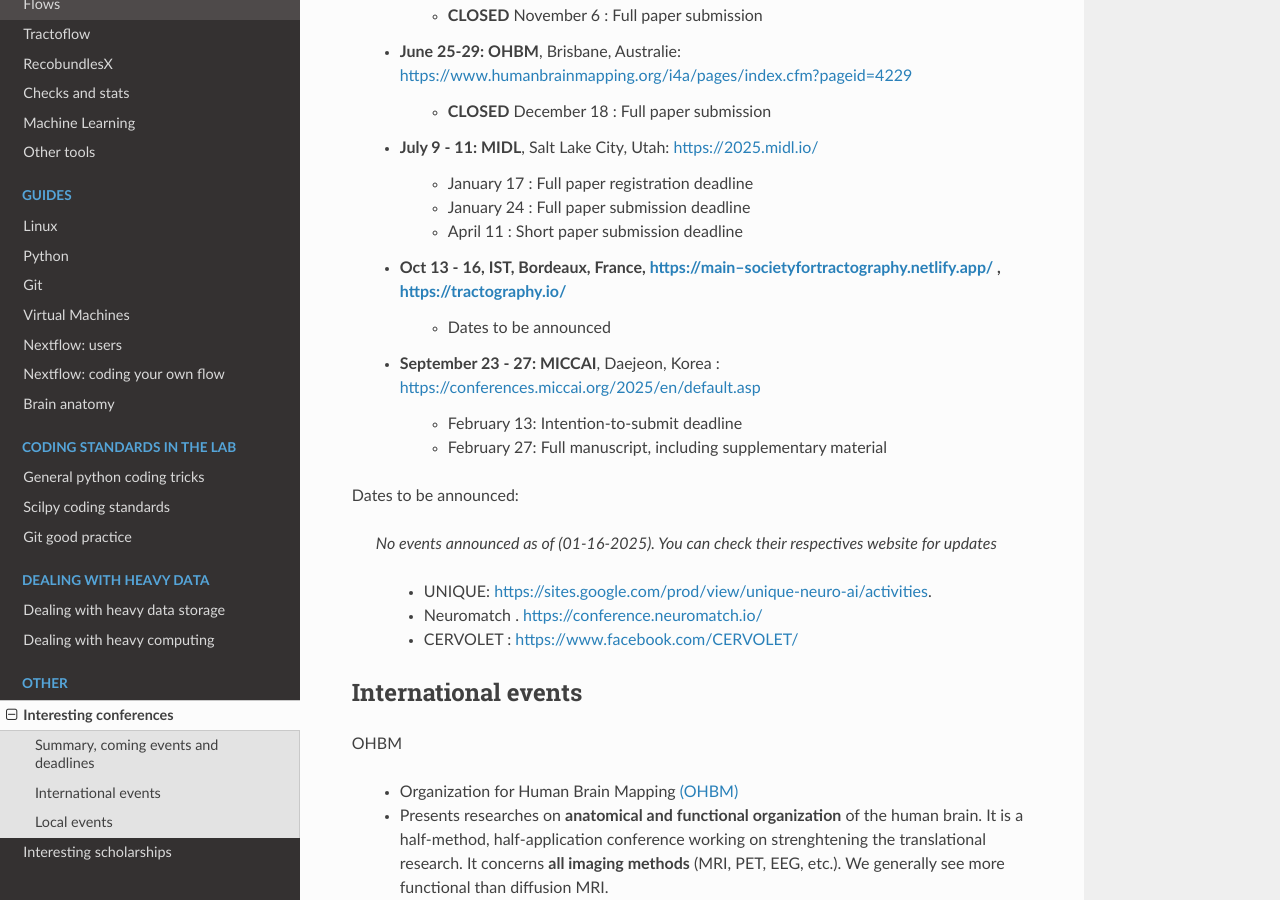
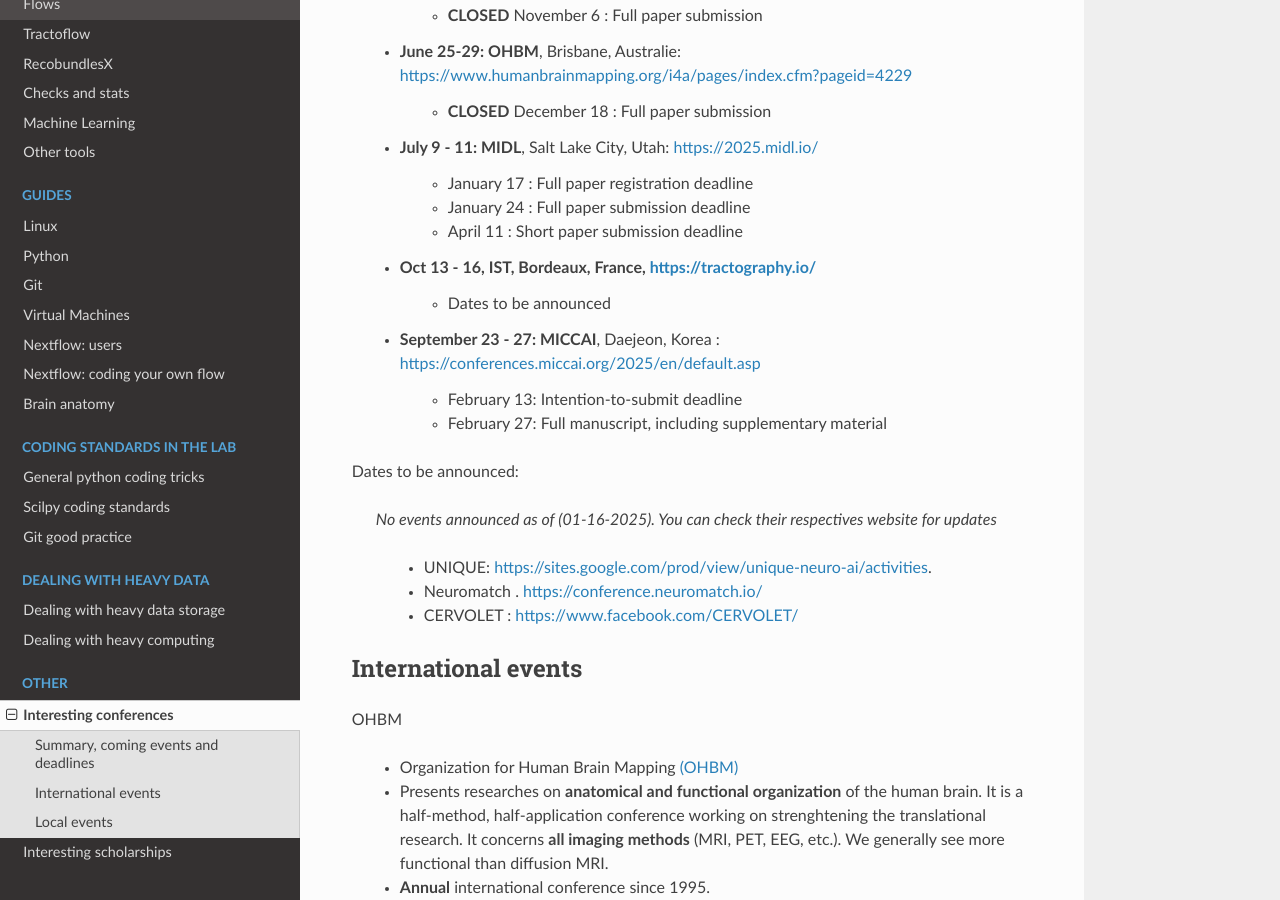
Before and after one commit to scilus/scil-documentation, a Sphinx documentation site: the page built from source/other/conferences.rst, in a window 1280 px wide and 900 px high, scrolled down 536 px. Built offline with Sphinx 7.4.7 and the Read the Docs theme 3.1.0, drawn with Linux system fonts in a browser that asks for light colours; some of the changed lines change nothing that is shown.

Commit message:
removed weblink to the same page

```diff
--- a/source/other/conferences.rst
+++ b/source/other/conferences.rst
@@ -35,7 +35,7 @@
         - January 24 : Full paper submission deadline
         - April 11 : Short paper submission deadline
 
-    - **Oct 13 - 16, IST**, Bordeaux, France, https://main--societyfortractography.netlify.app/ , https://tractography.io/
+    - **Oct 13 - 16, IST**, Bordeaux, France, https://tractography.io/
         - Dates to be announced
 
     - **September 23 - 27: MICCAI**, Daejeon, Korea  : https://conferences.miccai.org/2025/en/default.asp
```
